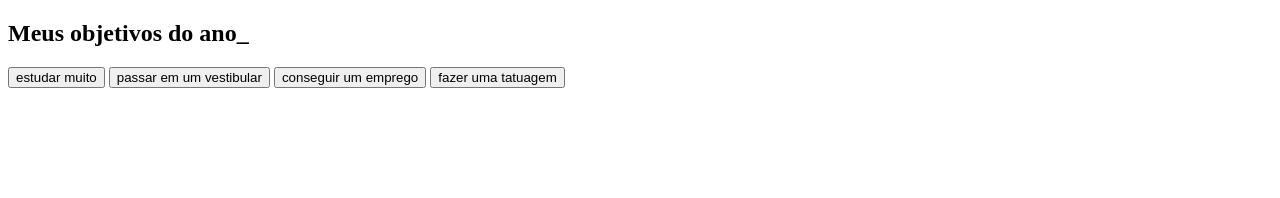
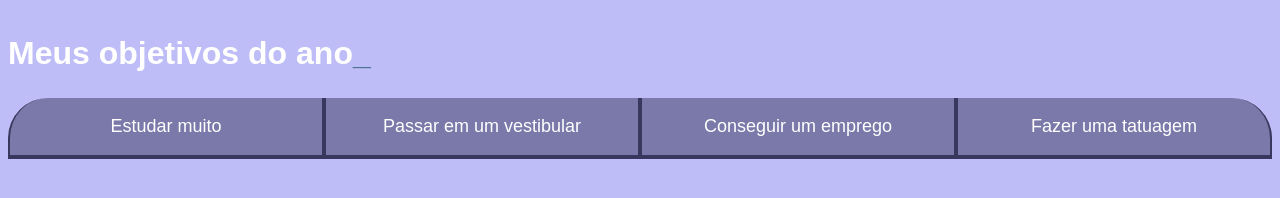
Before and after one commit to daspradooo/site-escola.., a plain HTML site: page index.html in a window 1280 px wide. Drawn offline with Linux system fonts and the light colour scheme.

Commit message:
Add files via upload

```diff
--- a/index.html
+++ b/index.html
@@ -10,10 +10,10 @@
 <section class="conteudo-principal"></section>
 <h2 class="titulo-principal">Meus objetivos do ano<span>_</span></h2>
 <div class="botoes">
-<button class="botao">estudar muito</button>
-<button class="botao">passar em um vestibular</button>
-<button class="botao">conseguir um emprego</button>
-<button class="botao">fazer uma tatuagem</button>
+<button class="botao">Estudar muito</button>
+<button class="botao">Passar em um vestibular</button>
+<button class="botao">Conseguir um emprego</button>
+<button class="botao">Fazer uma tatuagem</button>
 
 </div>
 
--- a/style.css
+++ b/style.css
@@ -1,8 +1,7 @@
-import url('https://fonts.googleapis.com/css2?family=Chakra+Petch:wght@400;700&display=swap&#39;);
 
 :root{
---cor-de-fundo: #1E1E1E;
---verde: #6FFF57;
+--cor-de-fundo: #bebdf7;
+--verde: #507594;
 --branco: #FFFFFF;
 --botao-ativo: #3A375E;
 --botao-inativo: rgba(58,55,94,0.5);
```
